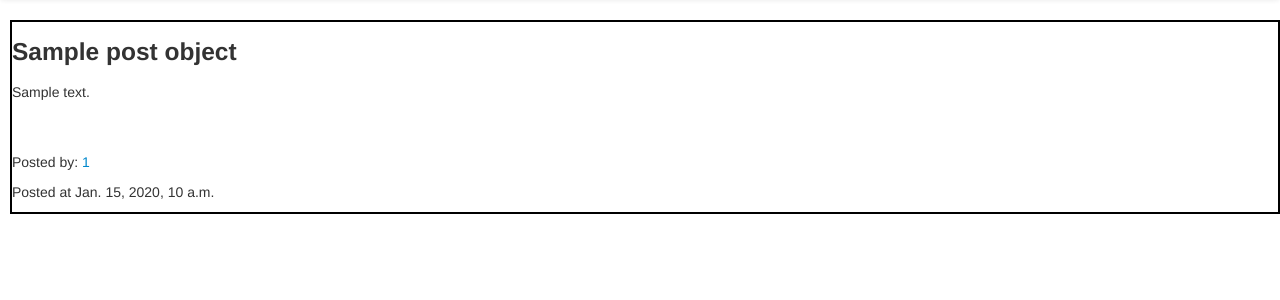
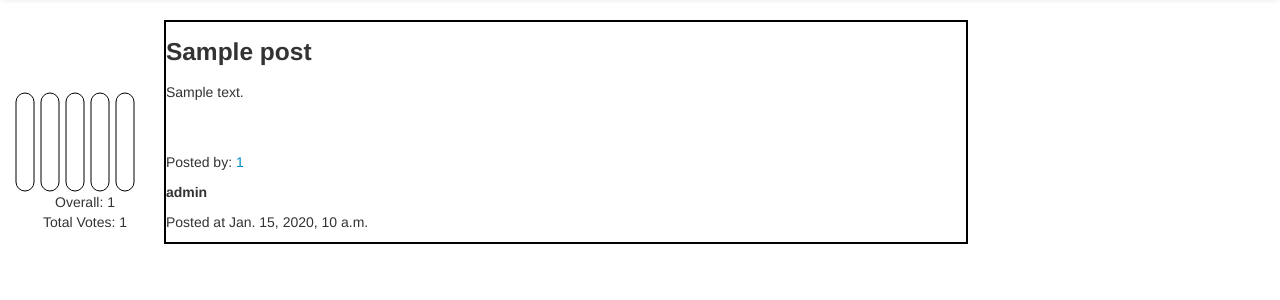
Before and after one commit to chipperdrew/talkEdu, a Django app: template templates/post_page.html in a window 1280 px wide. Shown: the part 42-342 px from the top of the page. Run offline with Django 3.2, Linux system fonts and the light colour scheme; the template is opened without the code that fills it: most values are stand-ins (such as "Sample title", 1, 10 or a date in 2020); some libraries are stand-ins or nearby versions.

Commit message:
Post page has similar display to base_post, need to test

```diff
--- a/templates/base_post.html
+++ b/templates/base_post.html
@@ -92,6 +92,7 @@
 	<div>
 	{% for post in posts %}
 		<div style="clear:both; margin-bottom:20px; border:2px solid black; width:800px">
+		{# Vote display #}
 		<div style="display:inline-block; width:150px">
 			<canvas id="myCanvas{{post.id}}" width="150" height="100">
          		   If you see this, your browser does not support HTML5 Canvas.
@@ -110,10 +111,12 @@
 				});
 			</script>
 			<p style="text-align:center">
-				Overall: {{ post.vote_percentage }}
+				Overall: {{ post.vote_percentage }}<br/>Total Votes: {{ post.total_votes }}
 			</p>
+
 		</div>
 
+		{# Post content display #}
 		<div style="display:inline-block; width:640px">
 			<p>
 				At {{ post.time_created }}, <a href="{% url 'user_page' user=post.user_id %}">{{ post.user_id }}</a> posted:
--- a/templates/post_edit.html
+++ b/templates/post_edit.html
@@ -10,6 +10,6 @@
 		{% csrf_token %}
 		{% render_honeypot_field %}
 		{{ form.as_p }}
-		<button name="update" type="submit">Update</button>
+		<button class="btn btn-primary" name="update" type="submit">Update</button>
 	</form>
 {% endblock content %}
--- a/templates/post_page.html
+++ b/templates/post_page.html
@@ -1,14 +1,61 @@
 {% extends "base.html" %}
+{% load dictionary_extras %} {# For dictionary access to variable keys and key content #}
+{% load staticfiles %}
 
-{% block title %}Post {{ post_object.id }} - YouTalkEdu{% endblock title %}
+{% block title %}Post {{ post.id }} - YouTalkEdu{% endblock title %}
 
 {% block content %}
 	<div class="move_right">
-	<div style="border:2px solid black">
-		<h3>{{ post_object.title }}</h3>
-		<p>{{ post_object.text }}</p><br/><br/>
-		<p>Posted by: <a href="{% url 'user_page' user=post_object.user_id %}">{{ post_object.user_id }}</a></p>
-		<p>Posted at {{ post_object.time_created }}</p>
+	{# Post Vote #}
+		<div style="display:inline-block; width:150px">
+			<canvas id="myCanvas{{post.id}}" width="150" height="100">
+         		   If you see this, your browser does not support HTML5 Canvas.
+        		</canvas>
+			<script	src="{% static 'js/vote_script.js' %}"></script>
+			<script type="text/javascript">
+				$(document).ready(function() {
+					var canv = document.getElementById("myCanvas{{post.id}}");
+					var draw = canv.getContext("2d");
+					drawPulseOutline(draw);
+					{% for user_type_key in user_color_dict %}
+						draw.fillStyle = "{{ user_color_dict|get_item:user_type_key }}";
+						drawPulse({{ user_dict|key:user_type_key}}, separationDist*({{ forloop.counter }}-1), draw);
+					{% endfor %}
+					drawMiddle({{ post.vote_percentage }}, draw);
+				});
+			</script>
+			<p style="text-align:center">
+				Overall: {{ post.vote_percentage }}<br/>Total Votes: {{ post.total_votes }}
+			</p>
+		</div>
+
+	<div style="border:2px solid black; display:inline-block; width:800px">
+		<h3>{{ post.title }}</h3>
+		<p>{{ post.text }}</p><br/><br/>
+		<p>Posted by: <a href="{% url 'user_page' user=post.user_id %}">{{ post.user_id }}</a></p>
+		{% with u_type=post.user_id.user_type %}
+		<p style="color:{{user_color_dict|get_item:u_type}}; font-weight:bold">{{ post.user_id.get_user_type_display }}</p>
+		{% endwith %}
+		<p>Posted at {{ post.time_created }}</p>
+
+
+			{% if user.is_authenticated %}
+				<p>
+					<div style="display:inline-block">
+					<a href="{% url 'up_vote' id=post.id %}?next={{request.path}}?page={{ page }}">Up</a> &nbsp;
+					<a href="{% url 'down_vote' id=post.id %}?next={{request.path}}?page={{ page }}">Down</a> &nbsp;
+					<a href="{% url 'mark_as_spam' id=post.id %}?next={{request.path}}?page={{ page }}">Mark as spam</a>
+					</div>
+				{% if post.user_id == request.user %}
+					<div style="float:right; display:inline-block">
+					<a href="{% url 'post_edit' id=post.id %}?next={{request.path}}">Edit</a>
+					<a href="{% url 'post_delete' id=post.id %}?next=/"
+					onclick="return confirm('Deleting your post will remove all related votes and comments. Proceed?')">Delete</a>
+					</div>
+				{% endif %}
+
+				</p>
+			{% endif %}
 	</div>
 
 	<script>
```
Also changed, not shown: posts/views.py (+24 -18 lines), 1 other file.
